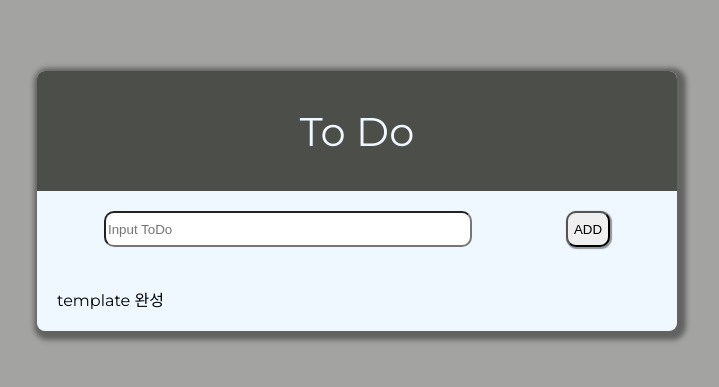
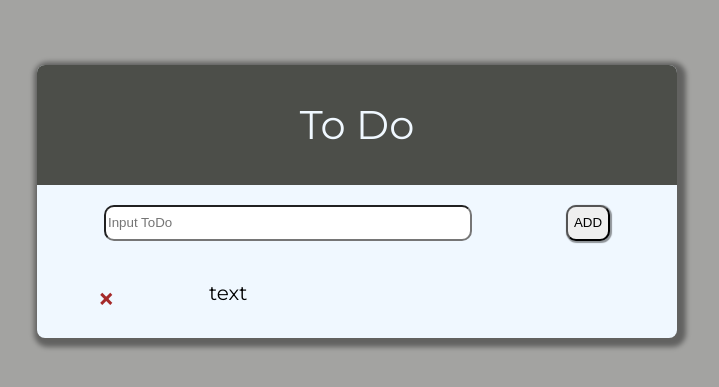
Before and after one commit to donggyushin/ToDoList, a React (Create React App) app: page / in a window 1280 px wide. Shown: the part 199-586 px from the top of the page, without its empty margins (283-1002 px from the left). Built offline with nearby package versions, Linux system fonts and the light colour scheme.

Commit message:
ToDoItemList & ToDoItem Component

```diff
--- a/src/App.js
+++ b/src/App.js
@@ -6,7 +6,7 @@ class App extends Component {
   render() {
     return (
       <div className="App-container">
-        <ToDoList children={"template 완성"} />
+        <ToDoList />
       </div>
     );
   }
--- /dev/null
+++ b/src/components/ToDoItem/ToDoItem.css
@@ -0,0 +1,28 @@
+.todoitem__container {
+    display: flex;
+
+}
+
+.todoitem__remove {
+    width: 20%;
+    padding-left: 40px;
+    color: brown;
+    font-weight: 700;
+    font-size: 30px;
+}
+
+.todoitem__todo-text {
+    width: 60%;
+    font-size: 20px;
+}
+
+.todoitem__check-mark {
+    width: 20%;
+    font-size: 25px;
+    color: aqua;
+}
+
+.checked {
+    text-decoration: line-through;
+    color: #A3A3A1;
+}
--- /dev/null
+++ b/src/components/ToDoItem/ToDoItem.js
@@ -0,0 +1,35 @@
+import React, { Component } from "react";
+import "./ToDoItem.css";
+
+class ToDoItem extends Component {
+  state = {
+    checked: false
+  };
+
+  static defaultProps = {
+    text: "text"
+  };
+
+  _handleOnToggle = () => {
+    const { checked } = this.state;
+    this.setState({
+      checked: !checked
+    });
+  };
+
+  render() {
+    const { checked } = this.state;
+    const { text } = this.props;
+    return (
+      <div className="todoitem__container" onClick={this._handleOnToggle}>
+        <div className="todoitem__remove">&times;</div>
+        <div className={`todoitem__todo-text ${checked && "checked"}`}>
+          {text}
+        </div>
+        <div className="todoitem__check-mark">{checked && "✓"}</div>
+      </div>
+    );
+  }
+}
+
+export default ToDoItem;
--- /dev/null
+++ b/src/components/ToDoItemList/ToDoItemList.js
@@ -0,0 +1,15 @@
+import React, { Component } from "react";
+import "./ToDoItemList.css";
+import ToDoItem from "../ToDoItem/ToDoItem";
+
+class ToDoItemList extends Component {
+  render() {
+    return (
+      <div className="container">
+        <ToDoItem />
+      </div>
+    );
+  }
+}
+
+export default ToDoItemList;
--- a/src/components/ToDoList/index.js
+++ b/src/components/ToDoList/index.js
@@ -1,8 +1,9 @@
 import React from "react";
 import "./styles.css";
 import Form from "../Form/form";
+import ToDoItemList from "../ToDoItemList/ToDoItemList";
 
-const ToDoList = ({ children }) => {
+const ToDoList = () => {
   return (
     <main className="todolist-template">
       <div className="title">
@@ -11,7 +12,9 @@ const ToDoList = ({ children }) => {
       <section className="form-wrapper">
         <Form />
       </section>
-      <section className="todos-wrapper">{children}</section>
+      <section className="todos-wrapper">
+        <ToDoItemList />
+      </section>
     </main>
   );
 };
```
Also changed, not shown: src/components/ToDoItemList/ToDoItemList.css (added).
